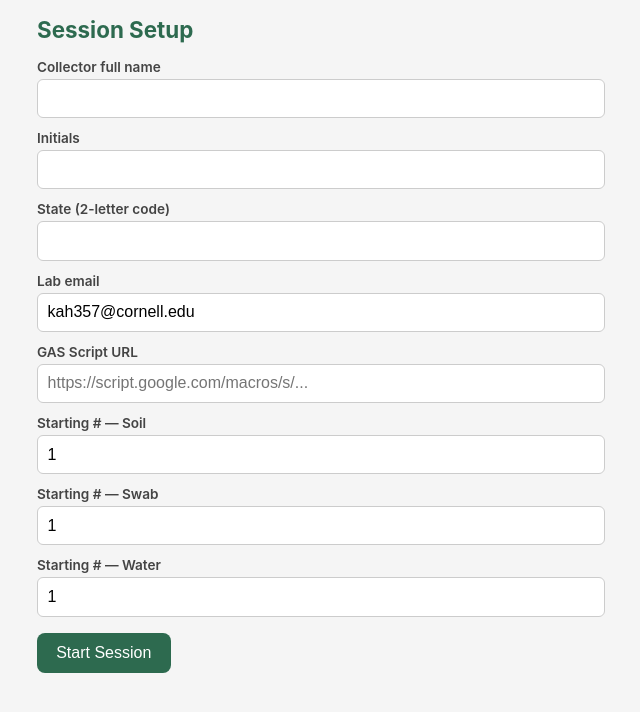
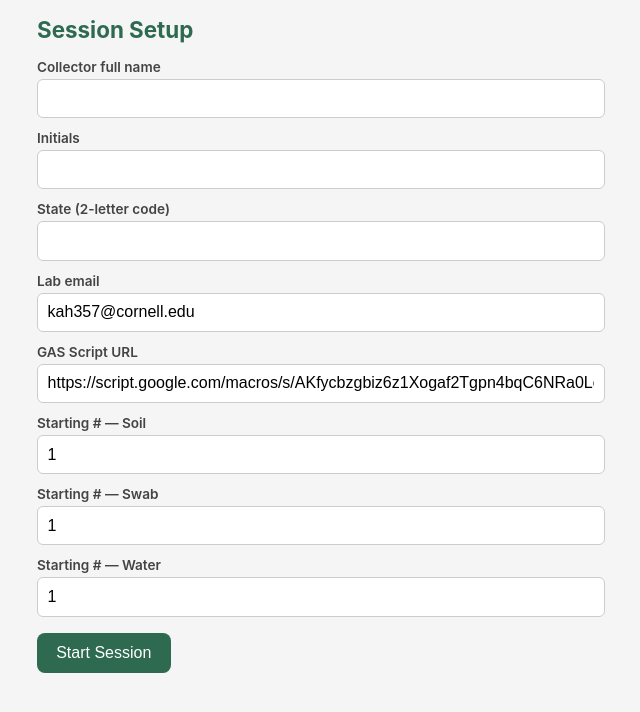
Before and after one commit to FSL-MQIP/cronobacter-sampling-data-collection-app, a website with bundled scripts: page index.html in a window 1280 px wide. Shown: the whole page, without its empty margins (319-959 px from the left). Built offline with nearby package versions, Linux system fonts and the light colour scheme; no server answers.

Commit message:
config: pre-fill GAS script URL in session setup form

```diff
--- a/index.html
+++ b/index.html
@@ -26,7 +26,7 @@
         <input type="email" id="labEmail" value="kah357@cornell.edu" required>
       </label>
       <label>GAS Script URL
-        <input type="url" id="gasUrl" placeholder="https://script.google.com/macros/s/...">
+        <input type="url" id="gasUrl" value="https://script.google.com/macros/s/AKfycbzgbiz6z1Xogaf2Tgpn4bqC6NRa0LcjmxfWmYqXpgtSYixjAaMN1ZanMHaiT6Wd7QE8/exec">
       </label>
       <label>Starting # — Soil
         <input type="number" id="startingSoil" value="1" min="1" required>
```
